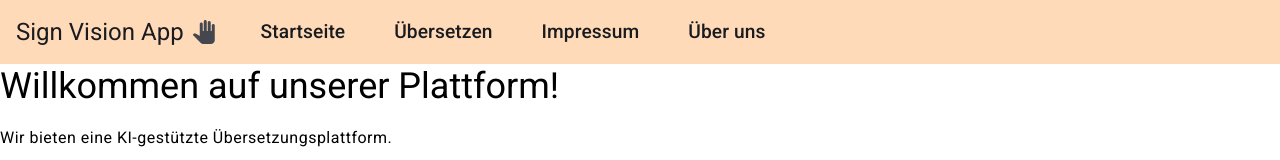
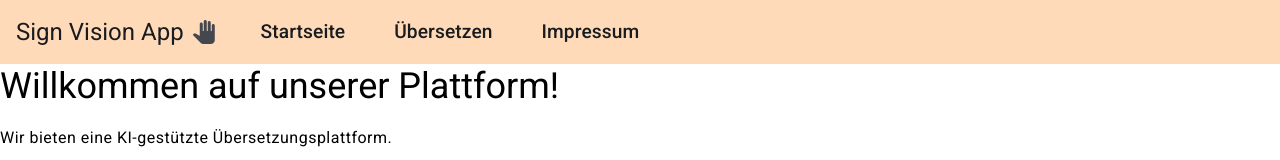
Before and after one commit to Studien-Shrooms/Sign-Vision-App, an Angular app in the folder SignVision/SignVisionApp/: page / in a window 1280 px wide. Shown: the top 160 px of the page. Built offline with nearby package versions, Linux system fonts and the light colour scheme.

Commit message:
Kopzeile angepasst

```diff
--- a/SignVision/SignVisionApp/src/app/app.component.html
+++ b/SignVision/SignVisionApp/src/app/app.component.html
@@ -13,9 +13,6 @@
     <button mat-button aria-label="Impressum" (click)="showsImpressum()">
       Impressum
     </button>
-    <button mat-button aria-label="AboutUs" (click)="showsAboutPage()">
-      {{'aboutUs' | translate}}
-    </button>
   </ng-container>
   <ng-template #mobileMenu>
     <span class="spacer"></span>
@@ -24,16 +21,13 @@
     </button>
     <mat-menu #menu="matMenu">
       <button mat-menu-item aria-label="Home" (click)="showsHomePage()">
-        Home
+        {{'home' | translate}}
       </button>
       <button mat-menu-item aria-label="Translate" (click)="showsTranslation()">
         {{'translate' | translate}}
       </button>
       <button mat-menu-item aria-label="Impressum" (click)="showsImpressum()">
         Impressum
-      </button>
-      <button mat-menu-item aria-label="AboutUs" (click)="showsAboutPage()">
-        {{'aboutUs' | translate}}
       </button>
     </mat-menu>
   </ng-template>
```
